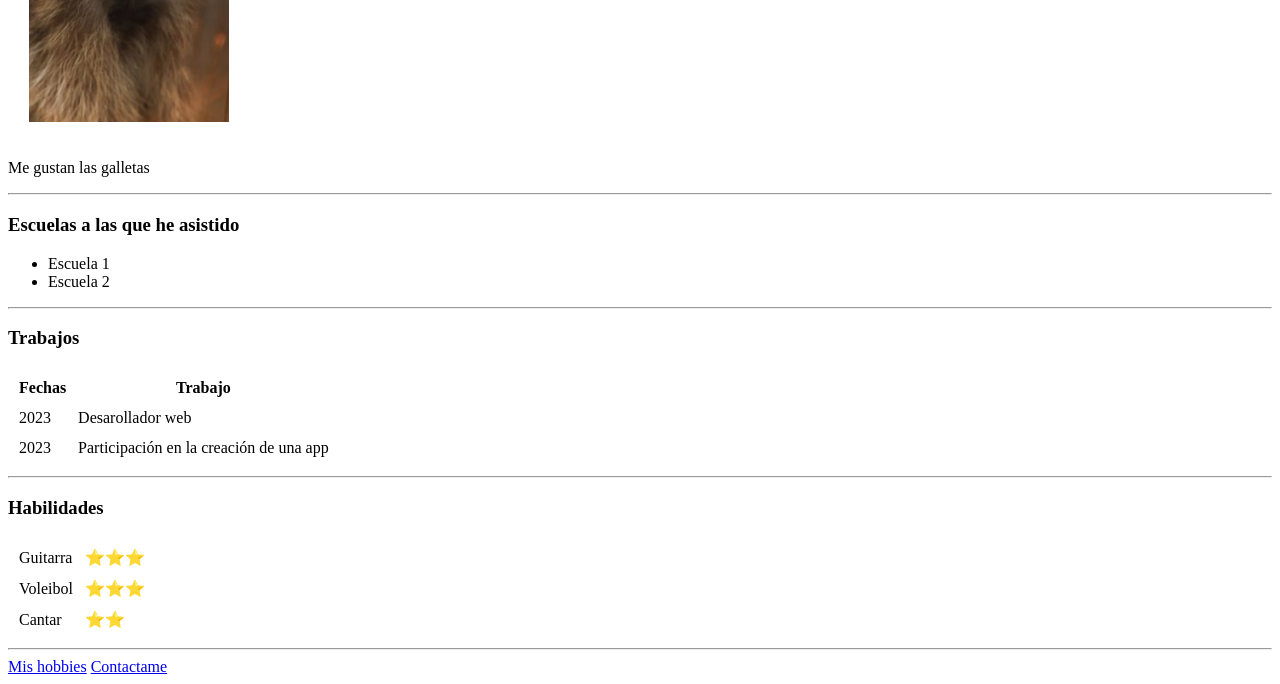
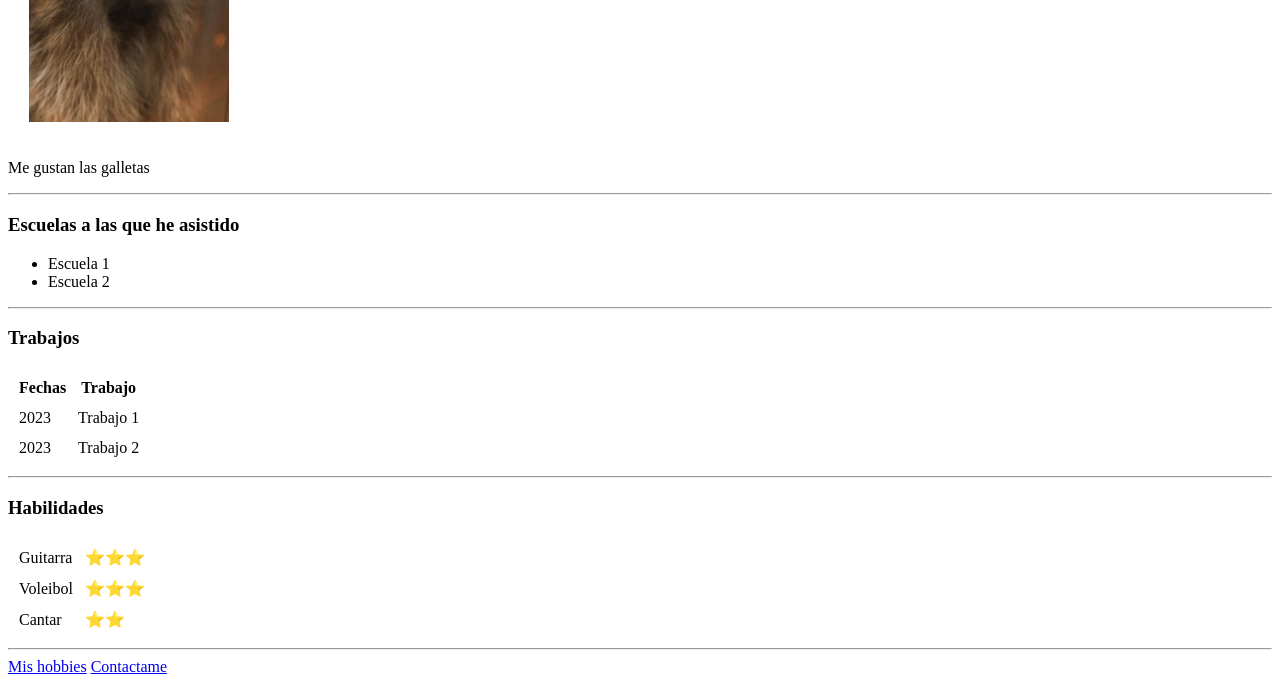
Before and after one commit to Zequionn/cv, a plain HTML site: page index.html in a window 1280 px wide. Shown: the part 234-918 px from the top of the page. Drawn offline with Linux system fonts and the light colour scheme.

Commit message:
Update index.html

```diff
--- a/index.html
+++ b/index.html
@@ -34,11 +34,11 @@
         <tbody>
             <tr>
                 <td>2023</td>
-                <td>Desarollador web</td>
+                <td>Trabajo 1</td>
             </tr>
             <tr>
                 <td>2023</td>
-                <td>Participación en la creación de una app</td>
+                <td>Trabajo 2</td>
             </tr>
         </tbody>
     </table>
```
